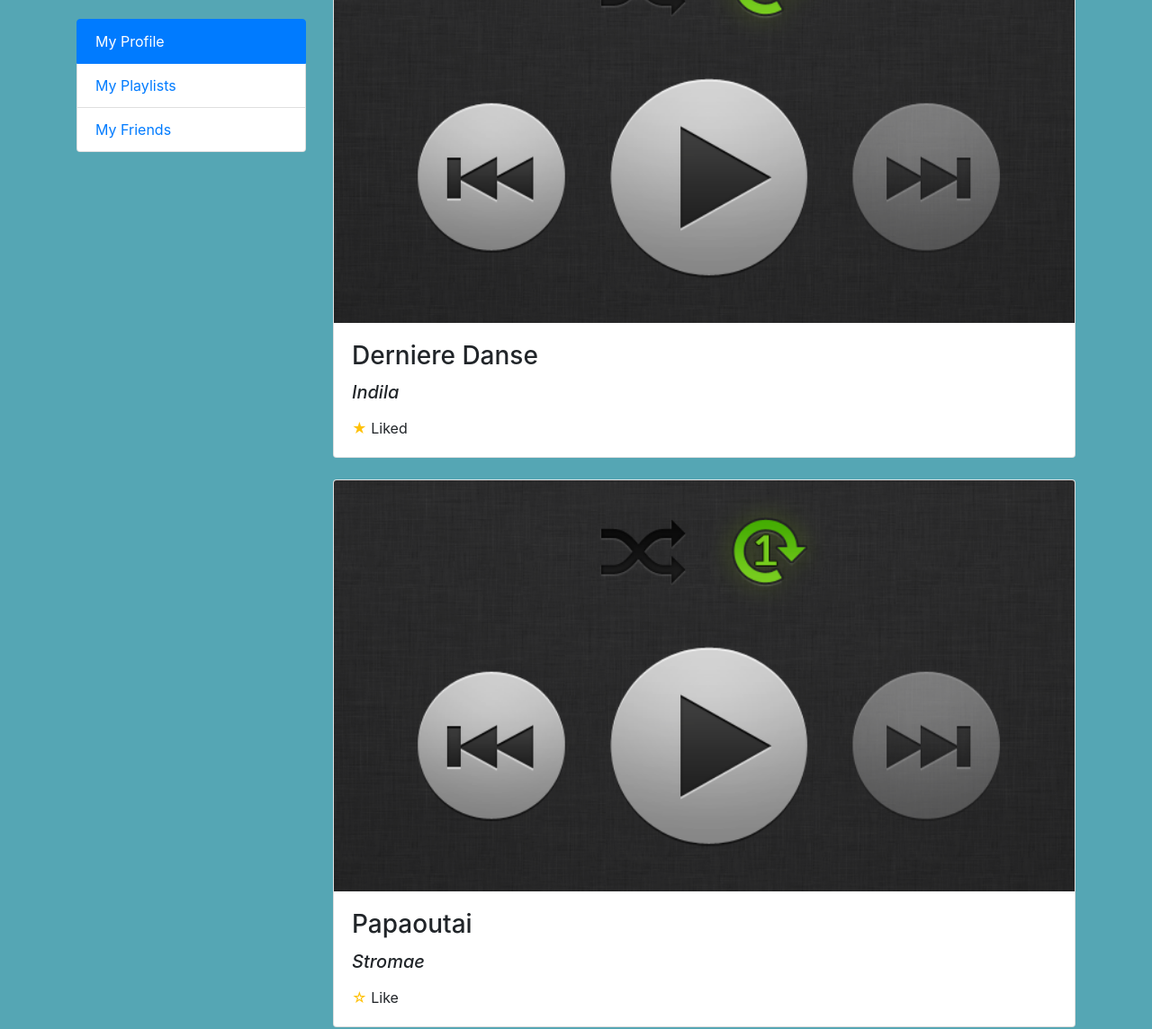
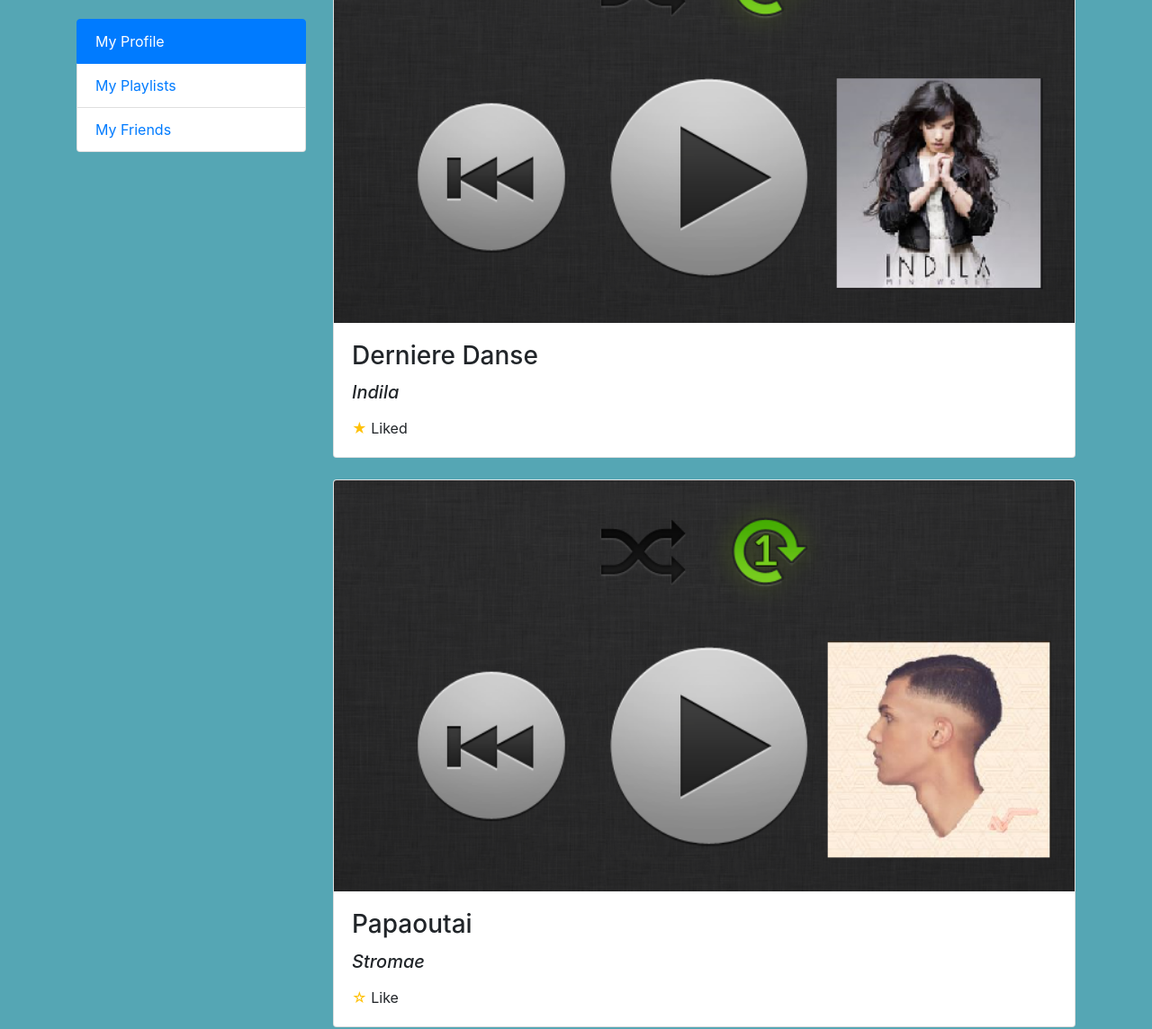
Before and after one commit to JasonDavidoff85/JasonDavidoff85.github.io, a website: page index.html in a window 1280 px wide. Shown: the part 179-1323 px from the top of the page at 90% size. Drawn offline with Linux system fonts and the light colour scheme.

Commit message:
Add files via upload

```diff
--- a/index.html
+++ b/index.html
@@ -66,7 +66,7 @@
         <div class="col-lg-9">
 
           <div class="card mt-4">
-            <img class="card-img-top img-fluid" src="playbutton.png" height=50% width=50% alt="">
+            <img class="card-img-top img-fluid" src="playbutton1.png" height=50% width=50% alt="">
             <div class="card-body">
               <h3 class="card-title">Derniere Danse</h3>
               <h5><i>Indila</i></h5>
@@ -78,7 +78,7 @@
           <!-- /.card -->
 
           <div class="card mt-4">
-            <img class="card-img-top img-fluid" src="playbutton.png" height=50% width=50% alt="">
+            <img class="card-img-top img-fluid" src="playbutton2.png" height=50% width=50% alt="">
             <div class="card-body">
               <h3 class="card-title">Papaoutai</h3>
               <h5><i>Stromae</i></h5>
```
Also changed, not shown: playbutton1.png (added), playbutton2.png (added).
